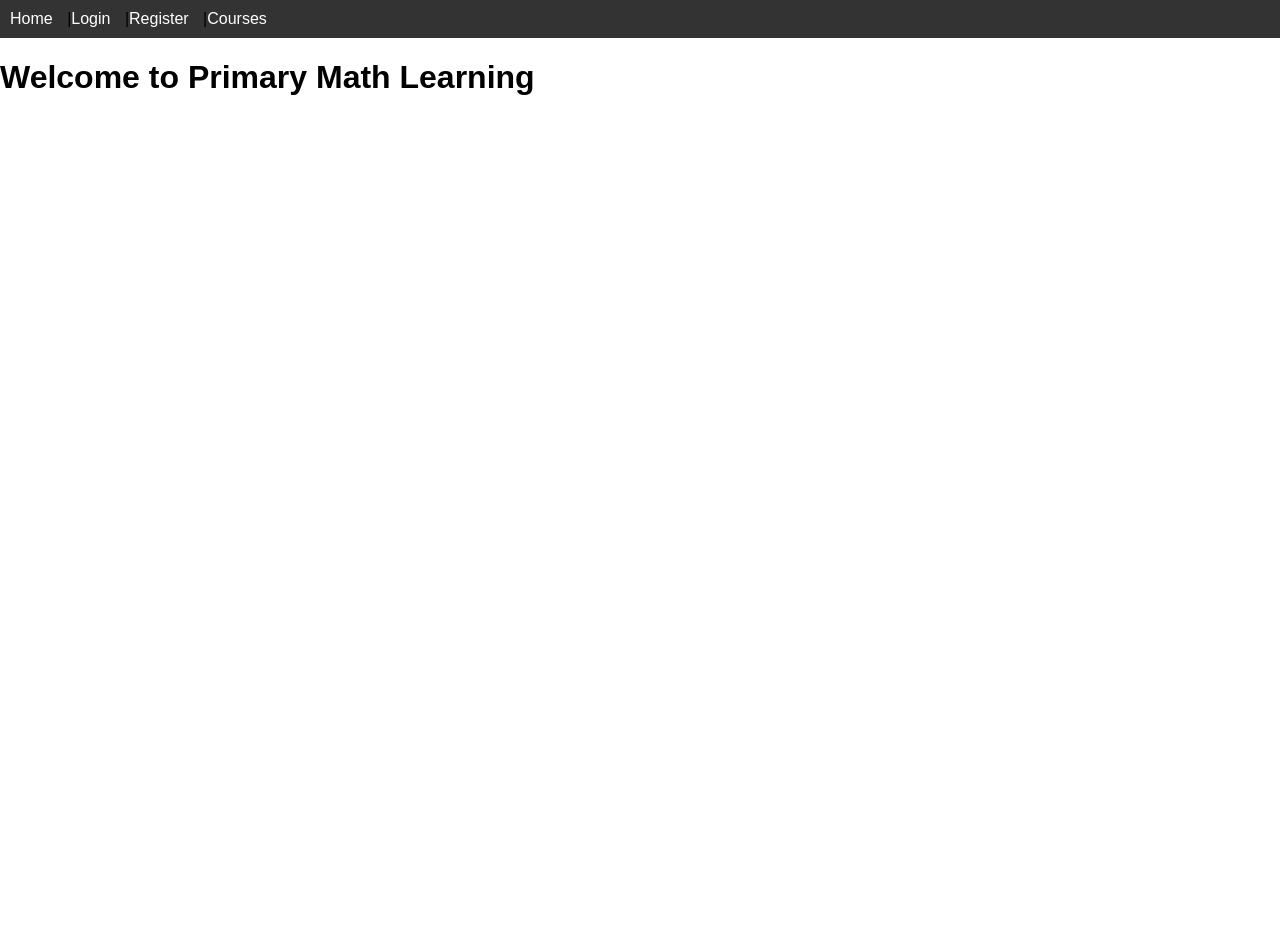
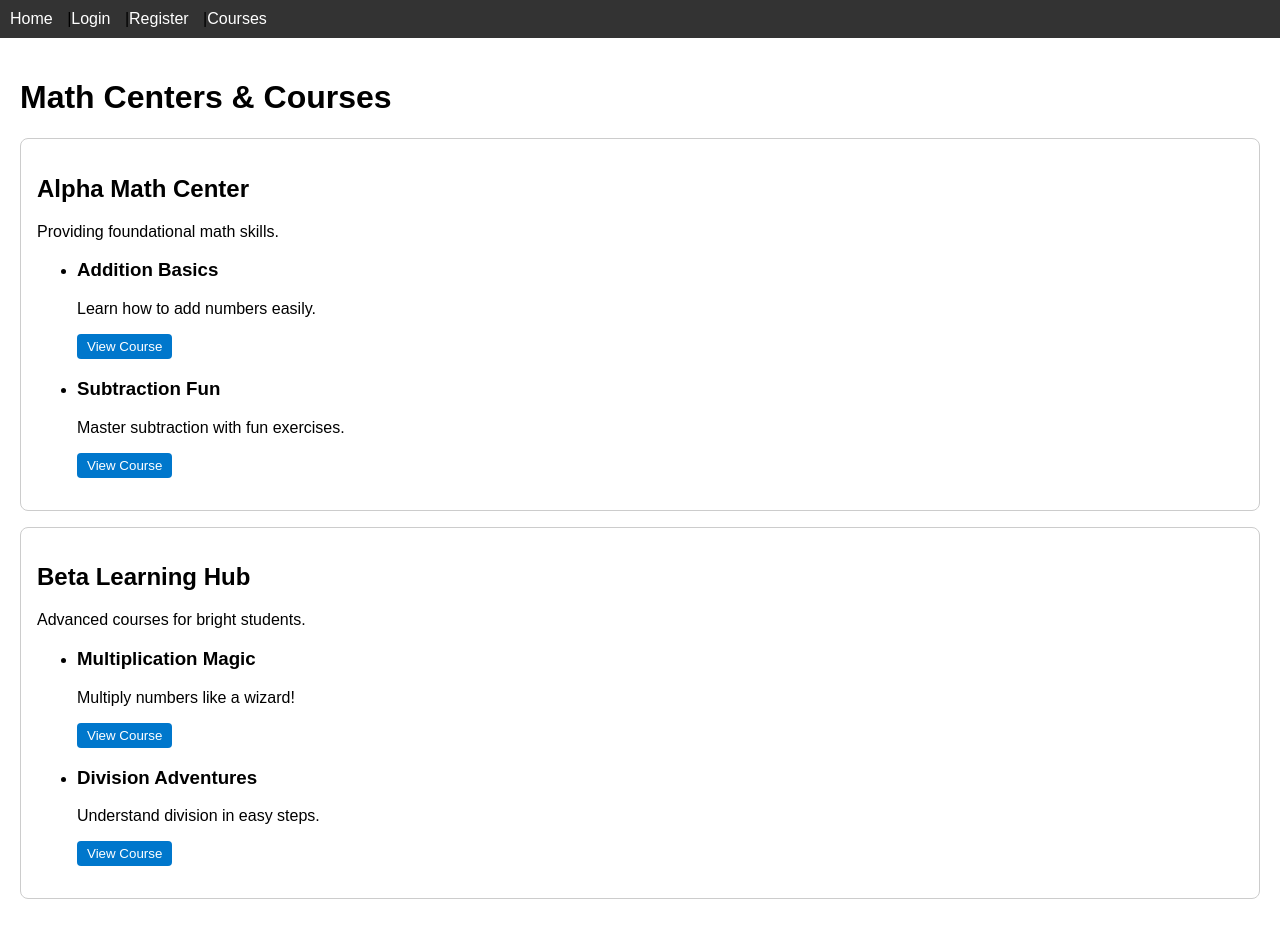
Before and after one commit to trangtanduoc/primary-math-learn-web, a React (Create React App) app: page / in a window 1280 px wide. Before the commit the page ends 800 px from the top, so only its background shows below. Built offline with nearby package versions, Linux system fonts and the light colour scheme.

Commit message:
feat: create basic home page

```diff
--- /dev/null
+++ b/src/components/CourseList.jsx
@@ -0,0 +1,19 @@
+import React from 'react';
+
+const CourseList = ({ courses }) => {
+  return (
+    <ul>
+      {courses.map((course) => (
+        <li key={course.id} style={{ marginBottom: '0.5rem' }}>
+          <h3>{course.title}</h3>
+          <p>{course.description}</p>
+          <button style={{ padding: '5px 10px', backgroundColor: '#0077cc', color: '#fff', border: 'none', borderRadius: '4px' }}>
+            View Course
+          </button>
+        </li>
+      ))}
+    </ul>
+  );
+};
+
+export default CourseList;
--- /dev/null
+++ b/src/components/MathCenterList.jsx
@@ -0,0 +1,18 @@
+import React from 'react';
+import CourseList from './CourseList';
+
+const MathCenterList = ({ centers }) => {
+  return (
+    <div>
+      {centers.map((center) => (
+        <div key={center.id} style={{ border: '1px solid #ccc', padding: '1rem', marginBottom: '1rem', borderRadius: '8px' }}>
+          <h2>{center.name}</h2>
+          <p>{center.description}</p>
+          <CourseList courses={center.courses} />
+        </div>
+      ))}
+    </div>
+  );
+};
+
+export default MathCenterList;
--- /dev/null
+++ b/src/mock/mockData.js
@@ -0,0 +1,22 @@
+const mockCenters = [
+    {
+      id: 1,
+      name: 'Alpha Math Center',
+      description: 'Providing foundational math skills.',
+      courses: [
+        { id: 101, title: 'Addition Basics', description: 'Learn how to add numbers easily.' },
+        { id: 102, title: 'Subtraction Fun', description: 'Master subtraction with fun exercises.' },
+      ],
+    },
+    {
+      id: 2,
+      name: 'Beta Learning Hub',
+      description: 'Advanced courses for bright students.',
+      courses: [
+        { id: 201, title: 'Multiplication Magic', description: 'Multiply numbers like a wizard!' },
+        { id: 202, title: 'Division Adventures', description: 'Understand division in easy steps.' },
+      ],
+    },
+  ];
+
+  export default mockCenters;
--- a/src/pages/HomePage.jsx
+++ b/src/pages/HomePage.jsx
@@ -1,4 +1,14 @@
-function HomePage() {
-    return <h1>Welcome to Primary Math Learning</h1>;
-  }
-  export default HomePage;
+import React from 'react';
+import MathCenterList from '../components/MathCenterList';
+import mockCenters from '../mock/mockData';
+
+const HomePage = () => {
+  return (
+    <div style={{ padding: '20px' }}>
+      <h1>Math Centers & Courses</h1>
+      <MathCenterList centers={mockCenters} />
+    </div>
+  );
+};
+
+export default HomePage;
```
